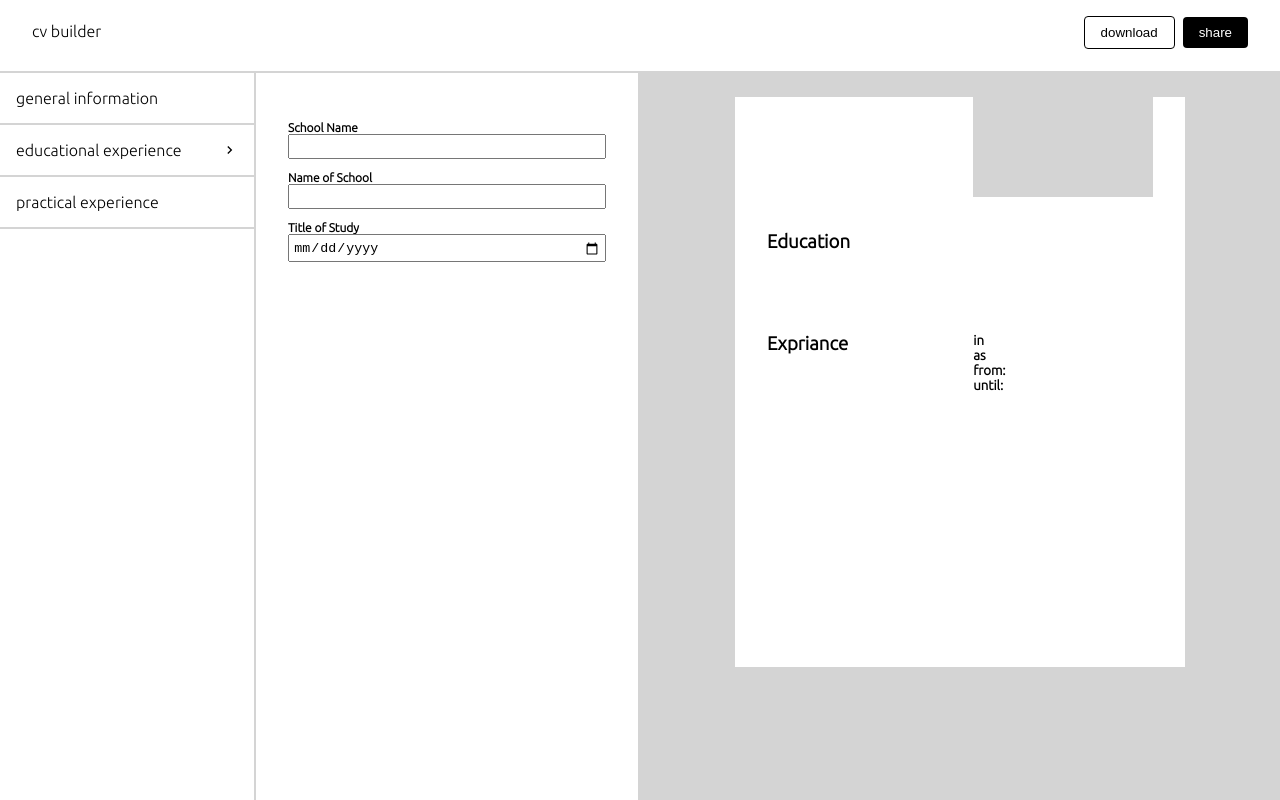
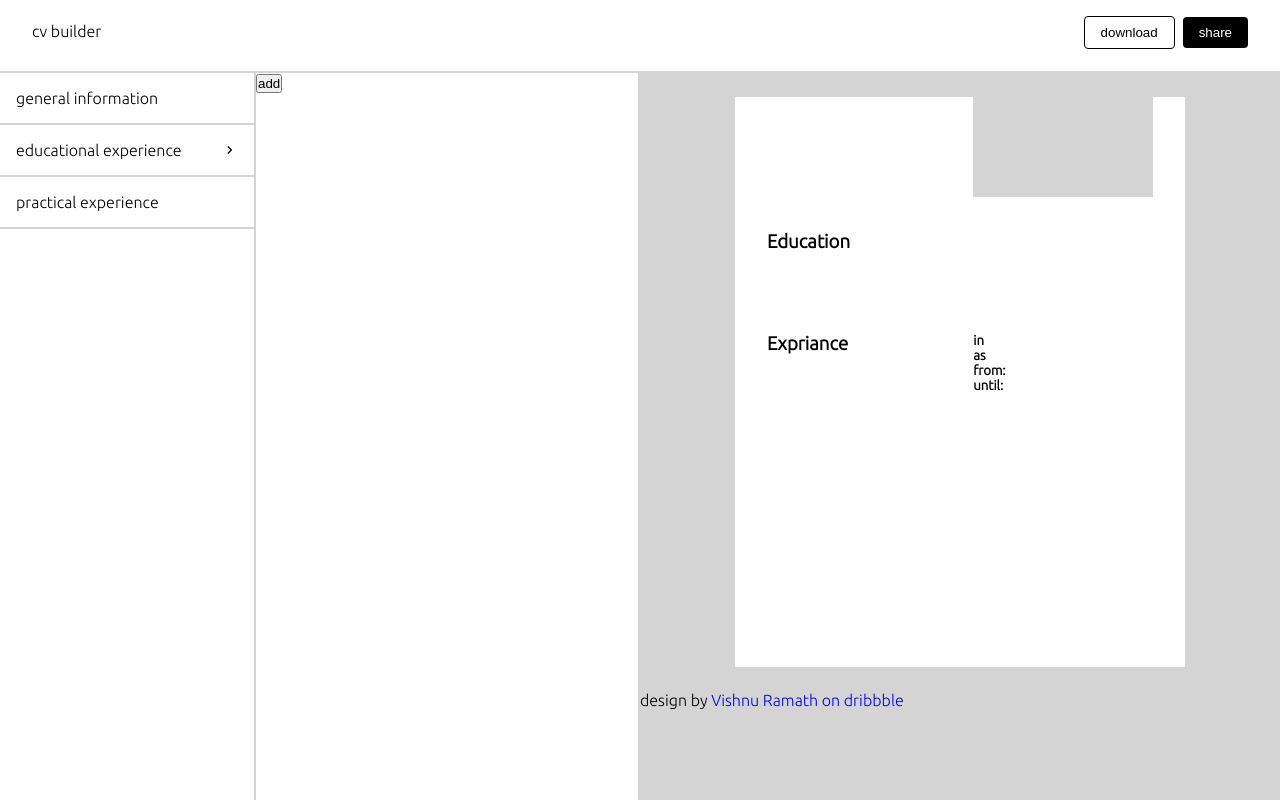
Before and after one commit to ftmhabt/cv-builder, a React (Vite) app in the folder cv-builder/: page / in a window 1280 px wide. Both pictures are taken after a click on the element "educational experience". Built offline with nearby package versions, Linux system fonts and the light colour scheme.

Commit message:
Add "add forms button"

```diff
--- a/cv-builder/src/components/body.jsx
+++ b/cv-builder/src/components/body.jsx
@@ -7,6 +7,8 @@ export default function Body() {
     name: "",
     email: "",
     number: "",
+    educations:[],
+    expriances:[],
     schoolName: "",
     studyTitle: "",
     studyDate: "",
--- /dev/null
+++ b/cv-builder/src/components/handler.jsx
@@ -0,0 +1,16 @@
+import { useState } from "react";
+
+export default function Handler({children}){
+    const [childrens, setChildrens] = useState([]);
+
+  const addChild = () => {
+    setChildrens(prevChildren => [...prevChildren, children]);
+  };
+
+    return(
+        <div>
+            {childrens}
+            <button onClick={addChild}>add</button>
+        </div>
+    )
+}
--- a/cv-builder/src/components/left.jsx
+++ b/cv-builder/src/components/left.jsx
@@ -4,6 +4,7 @@ import rightIcon from "./../assets/right.svg";
 import General from "./general";
 import Educational from "./educational";
 import Professional from "./professional";
+import Handler from "./handler";
 
 
 export default function Left({ data, onChange }) {
@@ -26,8 +27,8 @@ export default function Left({ data, onChange }) {
       </div>
       <div className="form">
       {selected === 0 ? <General data={data} onChange={onChange} /> : ""}{" "}
-      {selected === 1 ? <Educational data={data} onChange={onChange}/> : ""}{" "}
-      {selected === 2 ? <Professional data={data} onChange={onChange}/> : ""}{" "}
+      {selected === 1 ? <Handler> <Educational data={data} onChange={onChange}/> </Handler> : ""}{" "}
+      {selected === 2 ? <Handler> <Professional data={data} onChange={onChange}/></Handler> : ""}{" "}
       </div>
     </div>
   );
--- a/cv-builder/src/components/right.jsx
+++ b/cv-builder/src/components/right.jsx
@@ -34,6 +34,7 @@ export default function Right({ data }) {
           </div>
         </div>
       </div>
+      <div>design by <a href="https://dribbble.com/shots/22516530-Resume-Builder-Web-Application"> Vishnu Ramath on dribbble</a></div>
     </div>
   );
 }
--- a/cv-builder/src/styles/left.css
+++ b/cv-builder/src/styles/left.css
@@ -1,6 +1,7 @@
 .forms{
     display: grid;
     grid-template-columns: 1fr 1.5fr;
+    overflow-y: scroll;
 }
 
 .form-type{
--- a/cv-builder/src/styles/right.css
+++ b/cv-builder/src/styles/right.css
@@ -1,5 +1,6 @@
 .cv{
     background-color: var(--gray);
+    overflow-y: scroll;
 }
 
 .paper{
```
